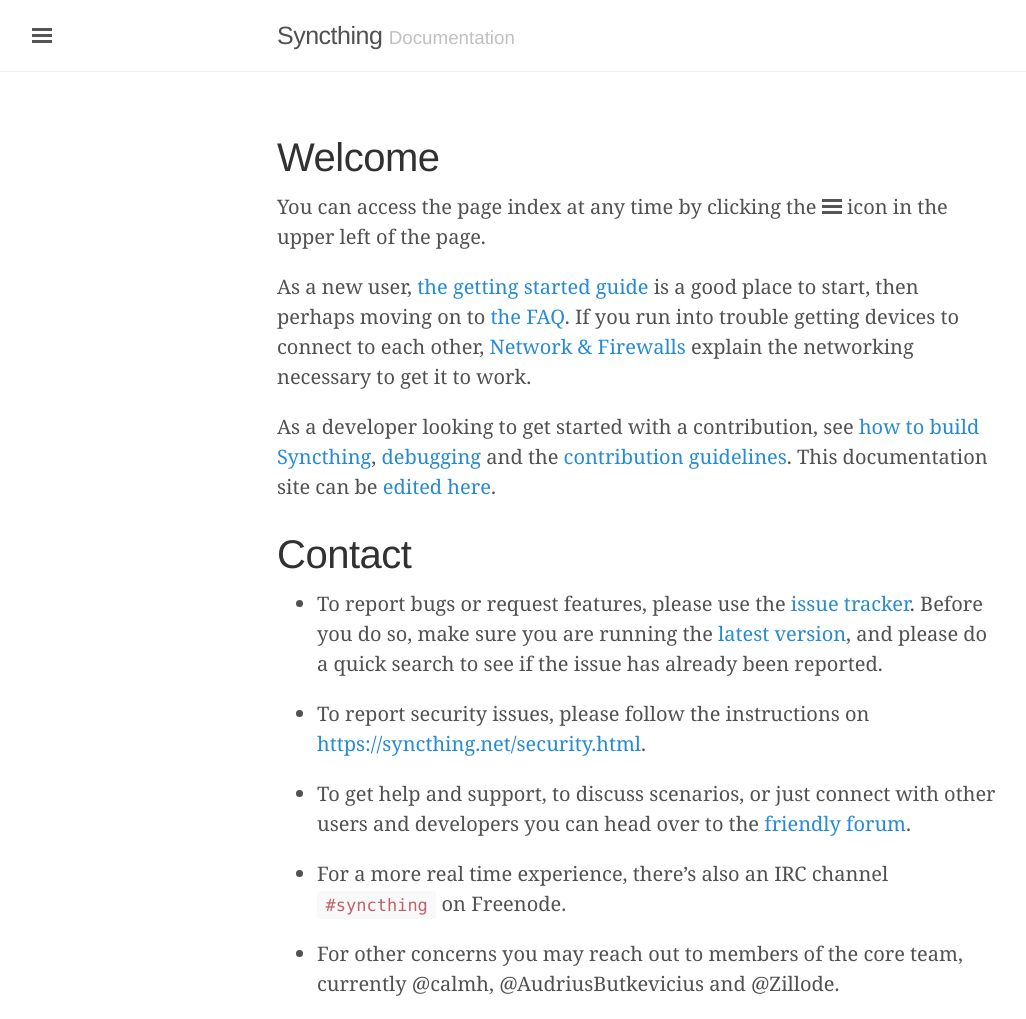
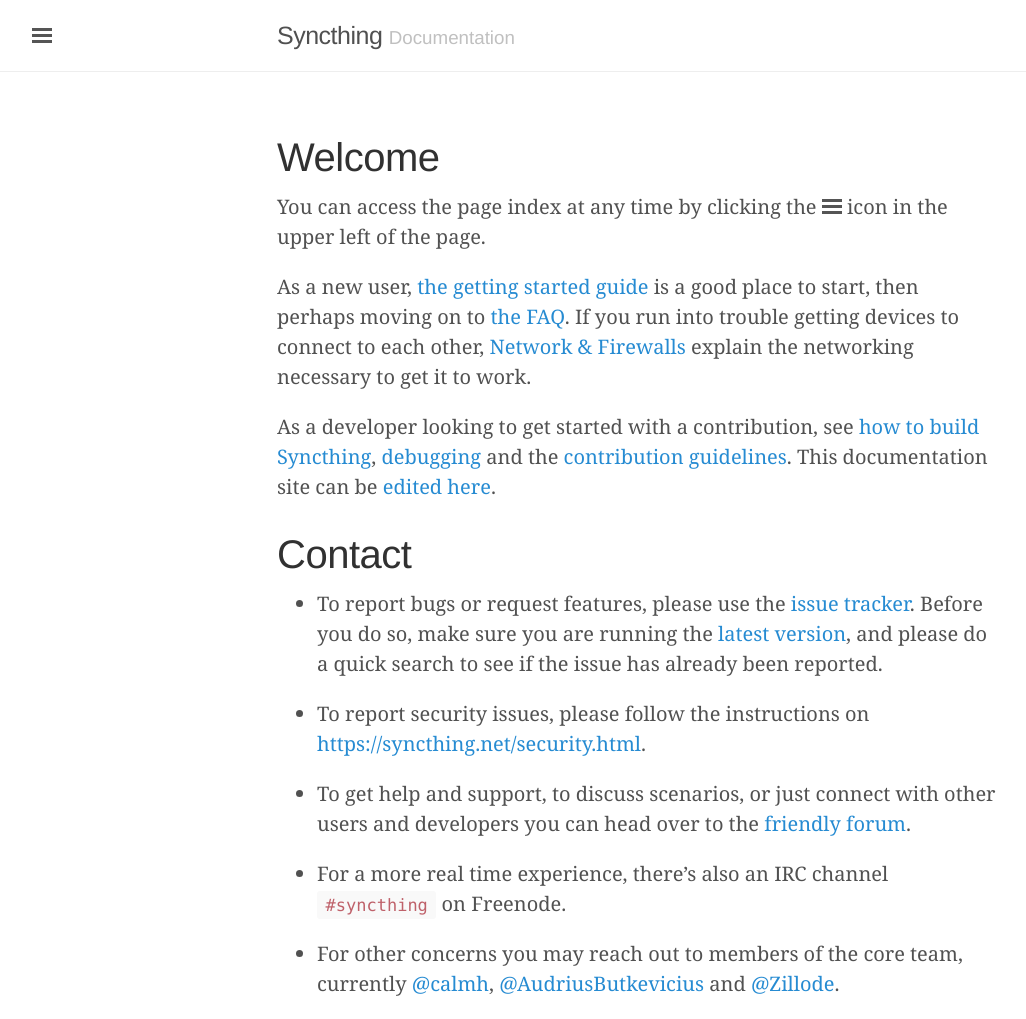
Before and after one commit to timboudreau/docs, a Jekyll site: the page built from index.md, in a window 1280 px wide. Shown: the whole page, without its empty margins (3-1029 px from the left). Built offline with Jekyll 4.4.1, drawn with Linux system fonts in a browser that asks for light colours; Markdown is read by kramdown in place of the engine named in the settings; part of the change alters nothing that is shown.

Commit message:
Nick links

```diff
--- a/index.md
+++ b/index.md
@@ -23,4 +23,4 @@ As a developer looking to get started with a contribution, see [how to build Syn
 
 * For a more real time experience, there's also an IRC channel `#syncthing` on Freenode.
 
-* For other concerns you may reach out to members of the core team, currently @calmh, @AudriusButkevicius and @Zillode.
+* For other concerns you may reach out to members of the core team, currently [@calmh](https://github.com/calmh), [@AudriusButkevicius](https://github.com/AudriusButkevicius) and [@Zillode](https://github.com/Zillode).
```
